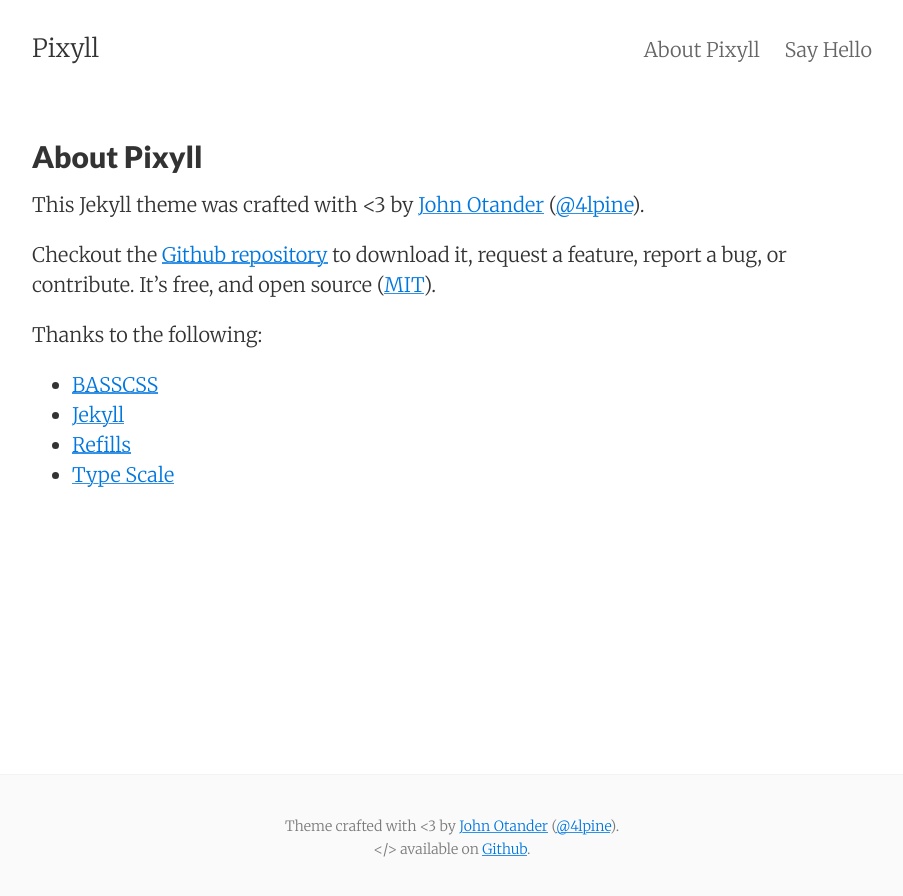
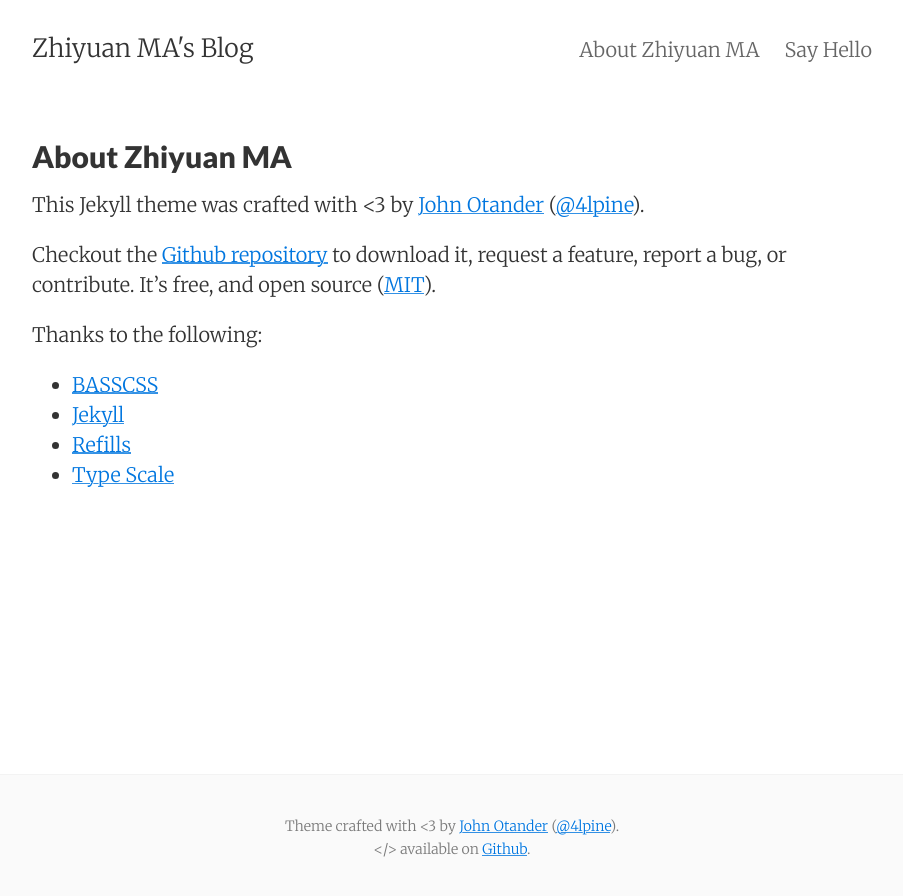
Before and after one commit to zhiyuanMA/zhiyuanMA.github.io, a Jekyll site: the page built from about.md, in a window 1280 px wide. Shown: the top 896 px of the page, without its empty margins (188-1091 px from the left). Built offline with Jekyll 4.4.1, drawn with Linux system fonts in a browser that asks for light colours.

Commit message:
update profiles

```diff
--- a/_config.yml
+++ b/_config.yml
@@ -1,7 +1,7 @@
 # Site settings
-title:       Pixyll
-email:       your_email@example.com
-author:      John Otander
+title:       Zhiyuan MA's Blog
+email:       zhiyuan.ma.nz@gmail.com
+author:      Zhiyuan MA
 description: "A simple, beautiful theme for Jekyll that emphasizes content rather than aesthetic fluff."
 baseurl:     ""
 url:         "http://pixyll.com"
--- a/about.md
+++ b/about.md
@@ -1,6 +1,6 @@
 ---
 layout: page
-title: About Pixyll
+title: About Zhiyuan MA
 permalink: /about/
 tags: about
 ---
```
Also changed, not shown: 404.md (+1 -1 lines).
